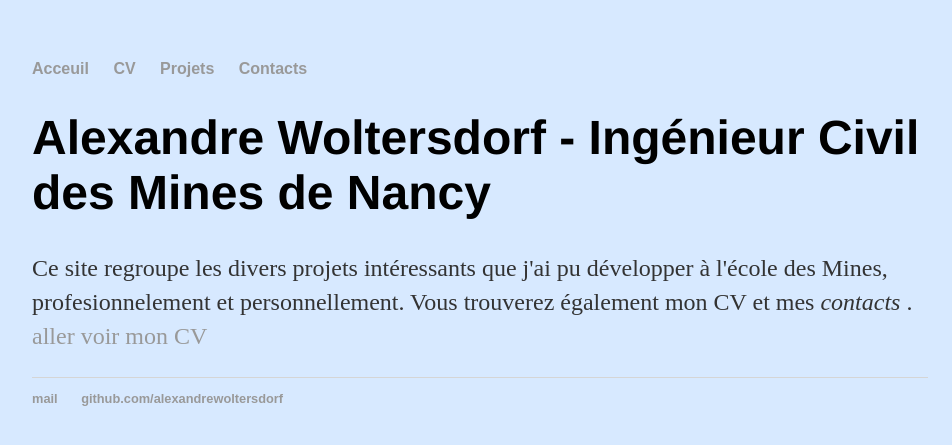
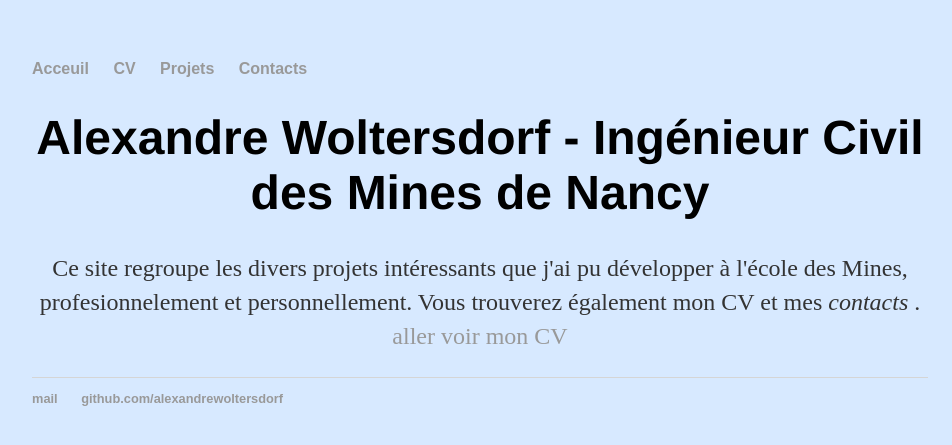
Before and after one commit to AlexandreWoltersdorf/AlexandreWoltersdorf.github.io, a Jekyll site: the page built from index.html, in a window 1280 px wide. Shown: the top 445 px of the page, without its empty margins (160-1112 px from the left). Built offline with Jekyll 4.4.1, drawn with Linux system fonts in a browser that asks for light colours.

Commit message:
Update main.css

```diff
--- a/css/main.css
+++ b/css/main.css
@@ -35,7 +35,7 @@ footer {
 }
 
 
-#container {
+.container {
     text-align: center;
 }
 
```
